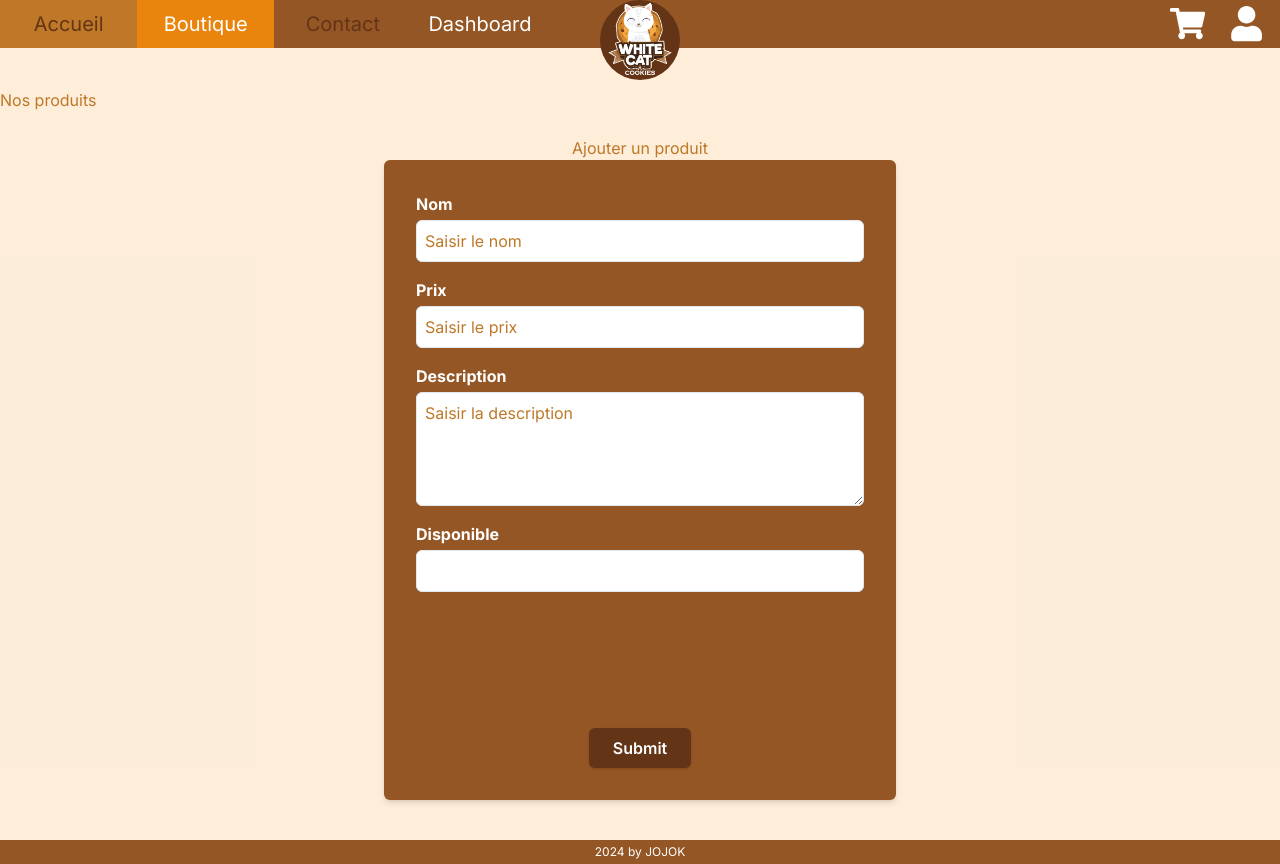
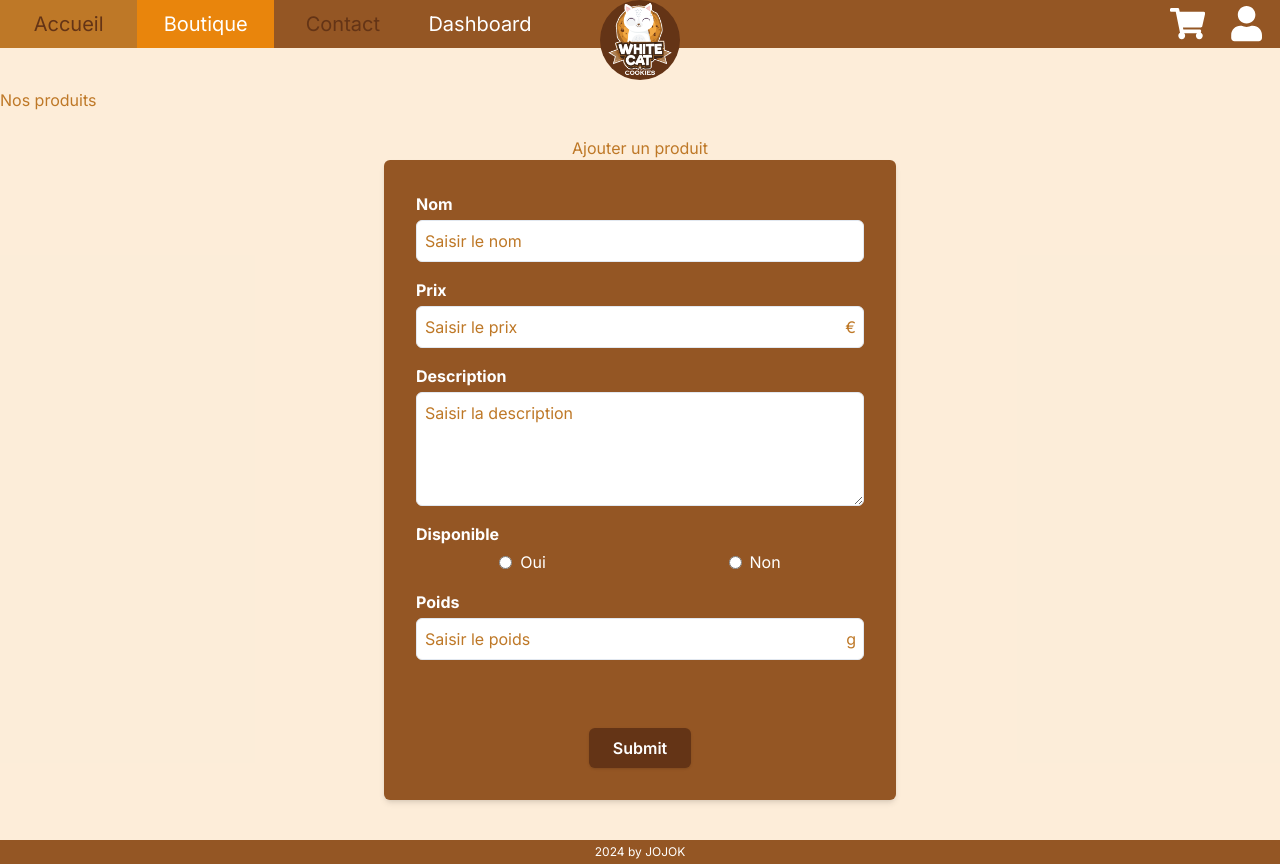
Before and after one commit to JOJOK63/W2C_Next_Prisma, a Next.js app: page /products in a window 1280 px wide. Built offline with nearby package versions, Linux system fonts and the light colour scheme.

Commit message:
product base

```diff
--- a/src/components/products/AddFormProductComponent.tsx
+++ b/src/components/products/AddFormProductComponent.tsx
@@ -40,11 +40,16 @@ const AddFormProduct: FC = () =>{
                     {/* section price */}
                     <div className="flex flex-col w-full">
                         <label htmlFor="price" className="mb-1 font-bold">Prix</label>
-                        <input placeholder="Saisir le prix"
-                               className="p-2 border rounded-md placeholder:text-textColor text-textColor"
+                        <div className="relative">
+                            <input
+                                placeholder="Saisir le prix"
+                                className="p-2 border rounded-md pr-12 placeholder:text-textColor text-textColor w-full"
                                 {...register('price', {required: true})}
-                        ></input>
+                            />
+                            <span className="absolute inset-y-0 right-2 flex items-center text-textColor">€</span>
                         </div>
+                    </div>
+
 
                     {/* section description */}
                     <div className="flex flex-col w-full">
@@ -58,11 +63,41 @@ const AddFormProduct: FC = () =>{
                     {/* section availability */}
                     <div className="flex flex-col w-full">
                         <label htmlFor="availability" className="mb-1 font-bold">Disponible</label>
+                        <div className="flex flex-row justify-around space-x-4">
+                            <label className="flex items-center space-x-2">
                                 <input
-                               className="p-2 border rounded-md placeholder:text-textColor text-textColor"
+                                    type="radio"
+                                    value="yes"
                                     {...register('availability', {required: true})}
-                        ></input>
+                                    className="text-textColor"
+                                />
+                                <span>Oui</span>
+                            </label>
+                            <label className="flex items-center space-x-2">
+                                <input
+                                    type="radio"
+                                    value="no"
+                                    {...register('availability', {required: true})}
+                                    className="text-textColor"
+                                />
+                                <span>Non</span>
+                            </label>
                         </div>
+                    </div>
+
+                    {/* section poids */}
+                    <div className="flex flex-col w-full">
+                        <label htmlFor="weight" className="mb-1 font-bold">Poids</label>
+                        <div className="relative">
+                            <input
+                                placeholder="Saisir le poids"
+                                className="p-2 border rounded-md pr-12 placeholder:text-textColor text-textColor w-full"
+                                {...register('weight', {required: true})}
+                            />
+                            <span className="absolute inset-y-0 right-2 flex items-center text-textColor">g</span>
+                        </div>
+                    </div>
+
 
                 </div>
 
```
Lines whose indentation alone changed are shown as unchanged.
